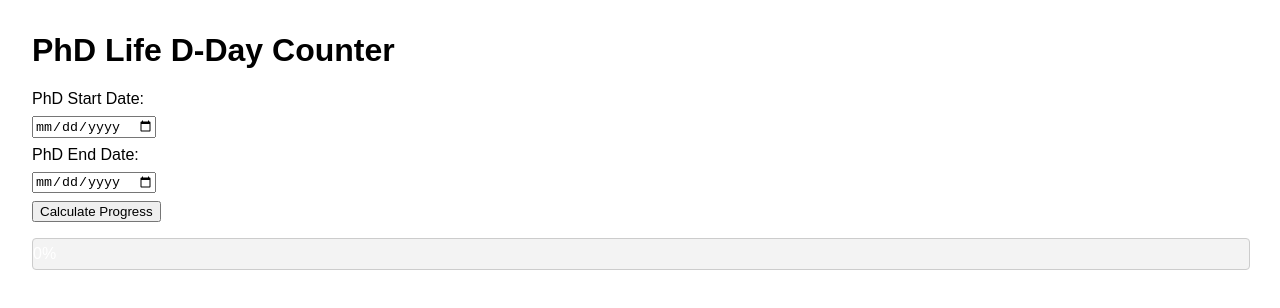
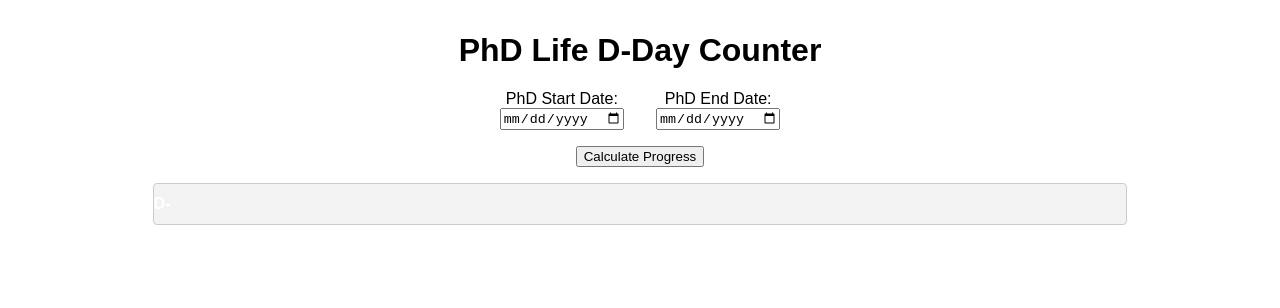
Before and after one commit to tyoung089/PhD-day, a plain HTML site: page index.html in a window 1280 px wide. Drawn offline with Linux system fonts and the light colour scheme.

Commit message:
initla comiit

```diff
--- a/index.html
+++ b/index.html
@@ -9,42 +9,62 @@
       font-family: Arial, sans-serif;
       margin: 2rem;
     }
+    h1 {
+      text-align: center;
+    }
+    .date-inputs {
+      display: flex;
+      justify-content: center;
+      gap: 2rem;
+      margin-top: 1rem;
+    }
+    .date-inputs div {
+      display: flex;
+      flex-direction: column;
+      align-items: center;
+    }
+    button {
+      display: block;
+      margin: 1rem auto;
+    }
     .progress-container {
-      width: 100%;
+      width: 80%;
+      margin: 1rem auto;
       background-color: #f3f3f3;
       border: 1px solid #ccc;
       border-radius: 4px;
-      margin-top: 1rem;
       overflow: hidden;
     }
     .progress-bar {
-      height: 30px;
+      height: 40px; /* Thicker bar */
       width: 0%;
       background-color: #4caf50;
       text-align: center;
-      line-height: 30px;
+      line-height: 40px;
       color: white;
       transition: width 0.5s ease;
-    }
-    label, input, button {
-      display: block;
-      margin-top: 0.5rem;
+      font-weight: bold;
     }
   </style>
 </head>
 <body>
   <h1>PhD Life D-Day Counter</h1>
 
-  <label for="start-date">PhD Start Date:</label>
-  <input type="date" id="start-date">
-
-  <label for="end-date">PhD End Date:</label>
-  <input type="date" id="end-date">
+  <div class="date-inputs">
+    <div>
+      <label for="start-date">PhD Start Date:</label>
+      <input type="date" id="start-date">
+    </div>
+    <div>
+      <label for="end-date">PhD End Date:</label>
+      <input type="date" id="end-date">
+    </div>
+  </div>
 
   <button onclick="updateProgress()">Calculate Progress</button>
 
   <div class="progress-container">
-    <div class="progress-bar" id="progress-bar">0%</div>
+    <div class="progress-bar" id="progress-bar">D-0</div>
   </div>
 
   <script>
@@ -71,15 +91,16 @@
         return;
       }
 
-      // Calculate total days and days passed
+      // Calculate total days, days passed, and days left
       const totalDays = Math.round((endDate - startDate) / (1000 * 60 * 60 * 24));
       const passedDays = Math.round((today - startDate) / (1000 * 60 * 60 * 24));
+      const daysLeft = totalDays - passedDays;
       const percentage = Math.round((passedDays / totalDays) * 100);
 
-      // Update progress bar
+      // Update progress bar width and display D-x day label
       const progressBar = document.getElementById("progress-bar");
       progressBar.style.width = percentage + "%";
-      progressBar.textContent = percentage + "%";
+      progressBar.textContent = "D-" + daysLeft;
     }
   </script>
 </body>
```
